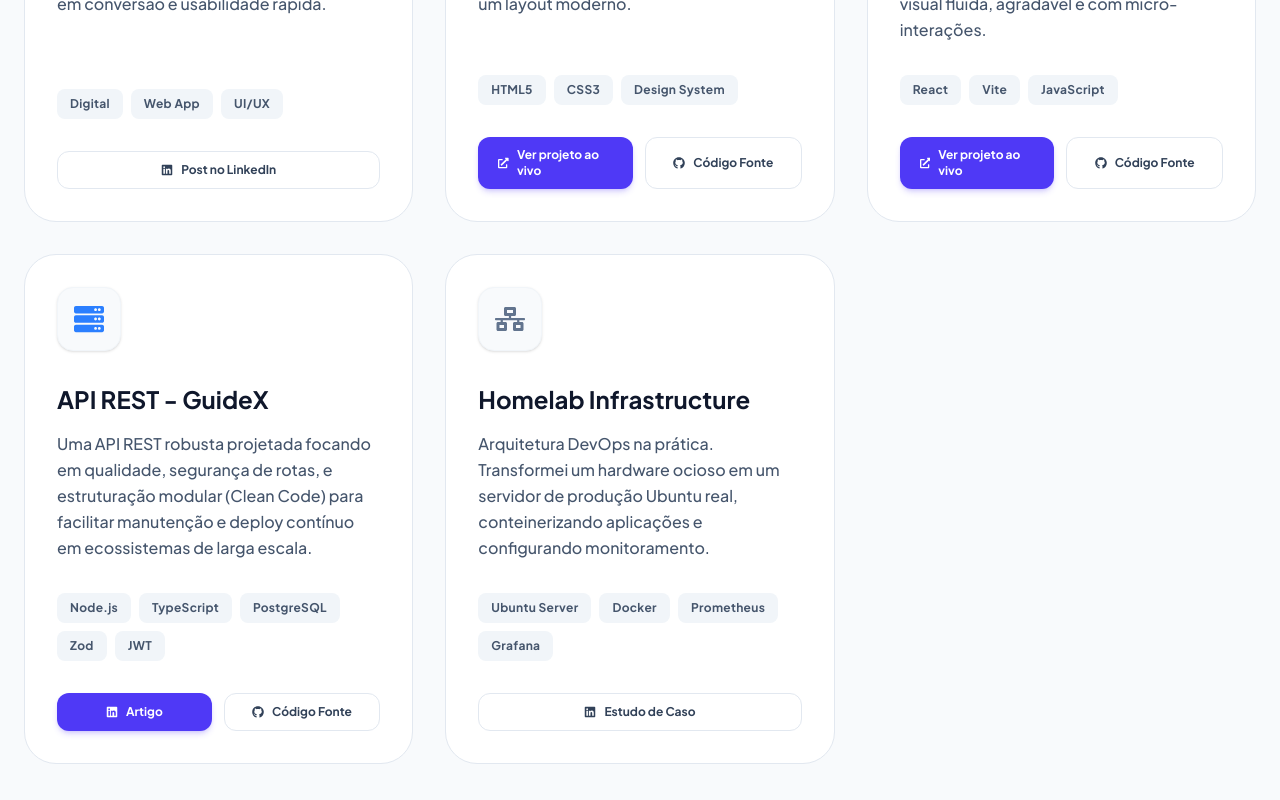
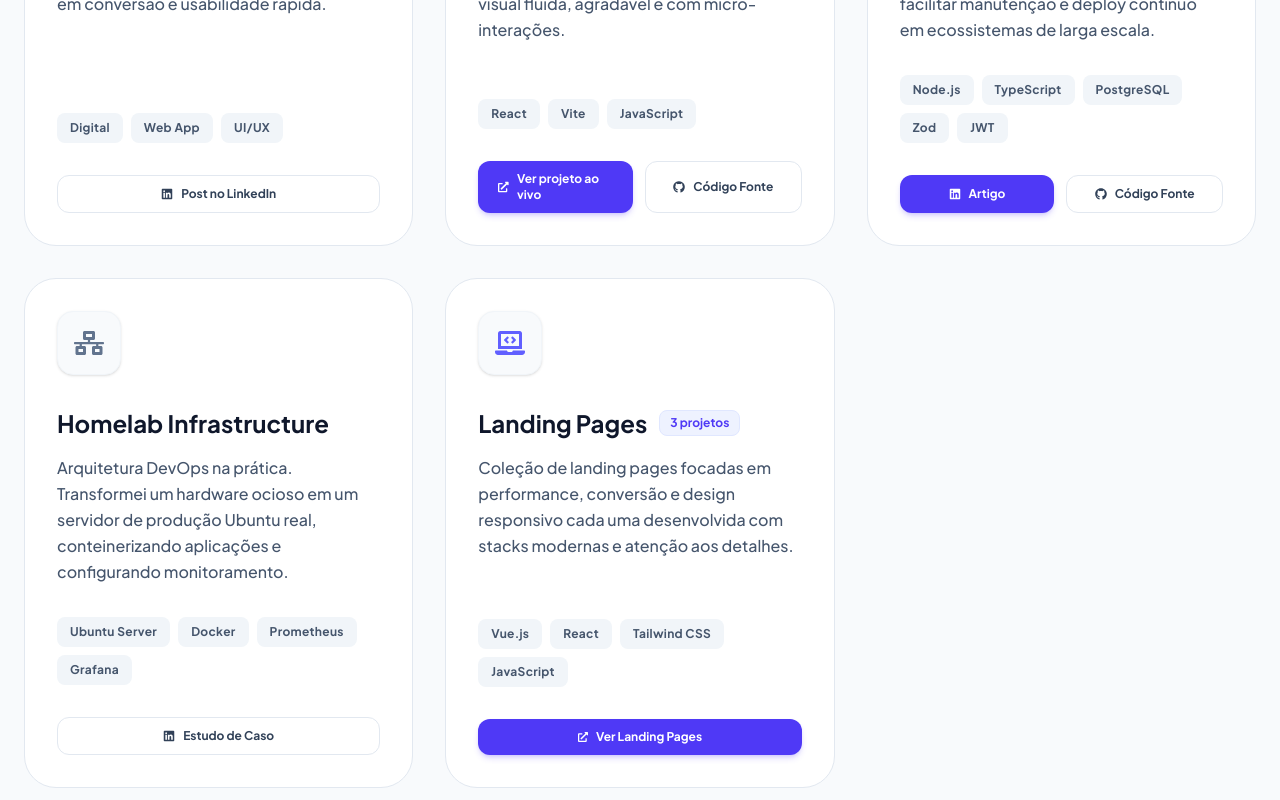
Before and after one commit to Nathanviana/portifolio-nathan-viana, a Next.js app: page /projetos in a window 1280 px wide. Shown: the part 580-1380 px from the top of the page. Built offline with nearby package versions, Linux system fonts and the light colour scheme.

Commit message:
feat: add Projects section with landing pages modal component

```diff
--- a/src/components/Projects.tsx
+++ b/src/components/Projects.tsx
@@ -1,7 +1,162 @@
+"use client";
+
+import { useState, useEffect } from "react";
 import Link from "next/link";
-import { FaGithub, FaLinkedin, FaExternalLinkAlt, FaAddressCard, FaLaptopCode, FaCheckSquare, FaServer, FaNetworkWired } from "react-icons/fa";
+import { FaGithub, FaLinkedin, FaExternalLinkAlt, FaAddressCard, FaLaptopCode, FaCheckSquare, FaServer, FaNetworkWired, FaTimes, FaReact, FaVuejs, FaCss3Alt } from "react-icons/fa";
+import { SiTailwindcss, SiJavascript, SiHtml5 } from "react-icons/si";
+
+// ─── Landing Pages Modal ──────────────────────────────────────────────────────
+
+const landingPages = [
+  {
+    title: "Portfólio Edinaldo Viana",
+    description: "Portfólio profissional com visual moderno, animações fluidas e seções de apresentação, habilidades e contato.",
+    url: "https://edinaldo-viana-portfolio.vercel.app/",
+    tags: ["Vue.js", "Tailwind CSS"],
+    tagIcons: [<FaVuejs key="vue" className="text-emerald-500" />, <SiTailwindcss key="tw" className="text-sky-400" />],
+    color: "emerald",
+    gradient: "from-emerald-500 to-teal-500",
+    badgeBg: "bg-emerald-50 text-emerald-700 border-emerald-200",
+  },
+  {
+    title: "Rosa Menina",
+    description: "Landing page temática com layout responsivo, paleta vibrante e foco em conversão e experiência do usuário.",
+    url: "https://rosa-menina.vercel.app/",
+    tags: ["React", "Tailwind CSS", "JavaScript", "HTML", "CSS"],
+    tagIcons: [<FaReact key="react" className="text-sky-400" />, <SiTailwindcss key="tw" className="text-sky-400" />, <SiJavascript key="js" className="text-yellow-400" />, <SiHtml5 key="html" className="text-orange-500" />, <FaCss3Alt key="css" className="text-blue-500" />],
+    color: "pink",
+    gradient: "from-pink-500 to-rose-500",
+    badgeBg: "bg-pink-50 text-pink-700 border-pink-200",
+  },
+  {
+    title: "SaaS REST LP",
+    description: "Landing page para produto SaaS com estrutura clara de features, call-to-action estratégico e design minimalista.",
+    url: "https://lp-saas-rest.vercel.app/",
+    tags: ["React", "Tailwind CSS", "JavaScript"],
+    tagIcons: [<FaReact key="react" className="text-sky-400" />, <SiTailwindcss key="tw" className="text-sky-400" />, <SiJavascript key="js" className="text-yellow-400" />],
+    color: "violet",
+    gradient: "from-violet-500 to-indigo-500",
+    badgeBg: "bg-violet-50 text-violet-700 border-violet-200",
+  },
+];
+
+function LandingPagesModal({ onClose }: { onClose: () => void }) {
+  // Fechar com ESC
+  useEffect(() => {
+    const handleKey = (e: KeyboardEvent) => {
+      if (e.key === "Escape") onClose();
+    };
+    document.addEventListener("keydown", handleKey);
+    document.body.style.overflow = "hidden";
+    return () => {
+      document.removeEventListener("keydown", handleKey);
+      document.body.style.overflow = "";
+    };
+  }, [onClose]);
+
+  return (
+    <div
+      className="fixed inset-0 z-50 flex items-center justify-center p-4"
+      role="dialog"
+      aria-modal="true"
+      aria-label="Landing Pages Modal"
+    >
+      {/* Backdrop */}
+      <div
+        className="absolute inset-0 bg-slate-900/60 backdrop-blur-sm"
+        onClick={onClose}
+      />
+
+      {/* Modal Panel */}
+      <div className="relative w-full max-w-4xl bg-white rounded-[2rem] border border-slate-200 shadow-2xl overflow-hidden animate-modal-in">
+        {/* Header */}
+        <div className="flex items-center justify-between px-8 pt-8 pb-6 border-b border-slate-100">
+          <div>
+            <span className="text-indigo-600 font-bold tracking-wider text-xs uppercase mb-1 block">
+              Portfólio
+            </span>
+            <h3 className="text-2xl font-extrabold text-slate-900 tracking-tight">
+              Landing Pages
+            </h3>
+            <p className="text-slate-500 text-sm font-medium mt-1">
+              Projetos focados em conversão, performance e design responsivo.
+            </p>
+          </div>
+          <button
+            onClick={onClose}
+            id="modal-close-btn"
+            className="w-10 h-10 flex items-center justify-center rounded-2xl border border-slate-200 text-slate-500 hover:bg-slate-100 hover:text-slate-900 transition-all duration-200"
+            aria-label="Fechar modal"
+          >
+            <FaTimes />
+          </button>
+        </div>
+
+        {/* Cards */}
+        <div className="p-8 grid grid-cols-1 md:grid-cols-3 gap-6 max-h-[70vh] overflow-y-auto">
+          {landingPages.map((lp, idx) => (
+            <div
+              key={idx}
+              className="group flex flex-col rounded-2xl border border-slate-200 overflow-hidden hover:shadow-lg hover:-translate-y-0.5 hover:border-indigo-200 transition-all duration-300"
+            >
+              {/* Gradient top bar */}
+              <div className={`h-1.5 w-full bg-gradient-to-r ${lp.gradient}`} />
+
+              <div className="flex flex-col flex-1 p-6">
+                {/* Tags / stacks */}
+                <div className="flex flex-wrap gap-1.5 mb-4">
+                  {lp.tags.map((tag, tIdx) => (
+                    <span
+                      key={tIdx}
+                      className={`inline-flex items-center gap-1.5 px-2.5 py-1 rounded-lg text-xs font-bold border ${lp.badgeBg}`}
+                    >
+                      {lp.tagIcons[tIdx]}
+                      {tag}
+                    </span>
+                  ))}
+                </div>
+
+                <h4 className="text-base font-bold text-slate-900 mb-2 group-hover:text-indigo-600 transition-colors">
+                  {lp.title}
+                </h4>
+
+                <p className="text-slate-500 text-sm leading-relaxed flex-1">
+                  {lp.description}
+                </p>
+
+                <Link
+                  href={lp.url}
+                  target="_blank"
+                  rel="noopener noreferrer"
+                  className="mt-5 inline-flex items-center justify-center gap-2 w-full px-4 py-2.5 rounded-xl bg-indigo-600 text-white text-xs font-bold hover:bg-indigo-700 shadow-md shadow-indigo-600/20 hover:shadow-lg hover:shadow-indigo-600/40 transition-all duration-300"
+                >
+                  <FaExternalLinkAlt className="text-[10px]" />
+                  Ver ao vivo
+                </Link>
+              </div>
+            </div>
+          ))}
+        </div>
+      </div>
+
+      <style>{`
+        @keyframes modal-in {
+          from { opacity: 0; transform: scale(0.95) translateY(16px); }
+          to   { opacity: 1; transform: scale(1)    translateY(0); }
+        }
+        .animate-modal-in {
+          animation: modal-in 0.25s cubic-bezier(0.16, 1, 0.3, 1) both;
+        }
+      `}</style>
+    </div>
+  );
+}
+
+// ─── Projects Section ─────────────────────────────────────────────────────────
 
 export default function Projects() {
+  const [showLandingModal, setShowLandingModal] = useState(false);
+
   const projects = [
     {
       title: "Business Card",
@@ -10,16 +165,6 @@ export default function Projects() {
       tags: ["Digital", "Web App", "UI/UX"],
       links: [
         { label: "Post no LinkedIn", url: "https://www.linkedin.com/posts/nathan-viana_nos-ultimos-meses-tive-a-oportunidade-de-activity-7391821670061178881-tA3z", icon: <FaLinkedin /> }
-      ]
-    },
-    {
-      title: "Landing page",
-      description: "Criei esta landing page do zero utilizando apenas semântica pura em HTML e CSS avançado, entregando alta performance e um layout moderno.",
-      cardIcon: <FaLaptopCode className="text-3xl text-violet-500 group-hover:text-white transition-colors duration-300" />,
-      tags: ["HTML5", "CSS3", "Design System"],
-      links: [
-        { label: "Ver projeto ao vivo", url: "https://sheep-landing-page.vercel.app", icon: <FaExternalLinkAlt /> },
-        { label: "Código Fonte", url: "https://github.com/Nathanviana/Sheep-Landing-page", icon: <FaGithub /> }
       ]
     },
     {
@@ -54,6 +199,7 @@ export default function Projects() {
   ];
 
   return (
+    <>
       <section id="projetos" className="py-24 bg-slate-50 min-h-screen">
         <div className="container mx-auto px-4 md:px-6 max-w-7xl">
           <div className="flex flex-col md:flex-row md:items-end justify-between mb-16 gap-6">
@@ -69,6 +215,7 @@ export default function Projects() {
           </div>
 
           <div className="grid grid-cols-1 md:grid-cols-2 lg:grid-cols-3 gap-8">
+            {/* Existing project cards */}
             {projects.map((project, idx) => (
               <div
                 key={idx}
@@ -120,8 +267,58 @@ export default function Projects() {
                 </div>
               </div>
             ))}
+
+            {/* ── Landing Pages Card ── */}
+            <button
+              id="landing-pages-card"
+              onClick={() => setShowLandingModal(true)}
+              className="group bg-white rounded-[2rem] border border-slate-200 p-8 hover:shadow-xl hover:-translate-y-1 hover:border-indigo-200 transition-all duration-300 flex flex-col h-full text-left cursor-pointer w-full"
+              aria-label="Ver projetos de Landing Pages"
+            >
+              {/* Icon Header */}
+              <div className="w-16 h-16 bg-slate-50 rounded-2xl flex items-center justify-center mb-8 group-hover:bg-indigo-600 transition-colors duration-300 shadow-sm border border-slate-100 group-hover:border-indigo-600">
+                <FaLaptopCode className="text-3xl text-indigo-500 group-hover:text-white transition-colors duration-300" />
+              </div>
+
+              <div className="flex items-center gap-3 mb-4">
+                <h3 className="text-2xl font-bold text-slate-900 group-hover:text-indigo-600 transition-colors">
+                  Landing Pages
+                </h3>
+                {/* Badge */}
+                <span className="px-2.5 py-1 rounded-lg bg-indigo-50 text-indigo-600 text-xs font-bold border border-indigo-100">
+                  3 projetos
+                </span>
+              </div>
+
+              <p className="text-slate-600 mb-8 leading-relaxed font-medium flex-grow text-sm md:text-base">
+                Coleção de landing pages focadas em performance, conversão e design responsivo cada uma desenvolvida com stacks modernas e atenção aos detalhes.
+              </p>
+
+              <div className="flex flex-wrap gap-2 mb-8">
+                {["Vue.js", "React", "Tailwind CSS", "JavaScript"].map((tag, tIdx) => (
+                  <span
+                    key={tIdx}
+                    className="px-3 py-1.5 bg-slate-100 text-slate-600 rounded-lg text-xs font-bold tracking-wide border border-transparent group-hover:border-slate-200 transition-colors"
+                  >
+                    {tag}
+                  </span>
+                ))}
+              </div>
+
+              {/* CTA */}
+              <div className="mt-auto w-full inline-flex items-center justify-center gap-2 px-5 py-2.5 rounded-xl bg-indigo-600 text-white text-xs font-bold shadow-md shadow-indigo-600/20 group-hover:bg-indigo-700 group-hover:shadow-lg group-hover:shadow-indigo-600/40 transition-all duration-300">
+                <FaExternalLinkAlt className="text-[10px]" />
+                Ver Landing Pages
+              </div>
+            </button>
           </div>
         </div>
       </section>
+
+      {/* Modal */}
+      {showLandingModal && (
+        <LandingPagesModal onClose={() => setShowLandingModal(false)} />
+      )}
+    </>
   );
 }
```
Lines whose indentation alone changed are shown as unchanged.
